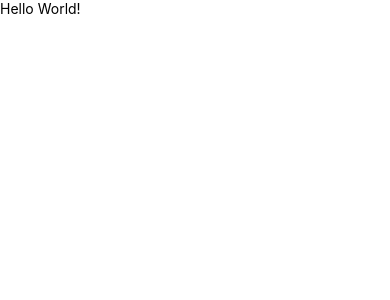
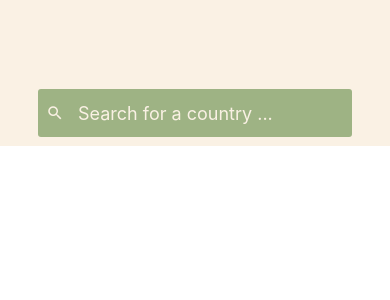
Before and after one commit to SofTob/Project0, a React Native app: screen / in a window 390 px wide. Shown: the top 300 px of the page. Built offline with nearby package versions, Linux system fonts and the light colour scheme.

Commit message:
Co-authored-by: sofiaburkow <sofiaburkow@users.noreply.github.com> Started working on searchbarcomponent

```diff
--- a/App.tsx
+++ b/App.tsx
@@ -1,7 +1,10 @@
-import CountryList from "./src/screens/countryList";
+import { View } from "react-native";
+import CountryList from "./src/screens/CountryList";
 
 export default function App() {
   return (
-    <CountryList></CountryList>
+    <View>
+      <CountryList></CountryList>
+    </View>
   );
 }
--- a/package.json
+++ b/package.json
@@ -9,6 +9,8 @@
     "web": "expo start --web"
   },
   "dependencies": {
+    "@rneui/base": "^4.0.0-rc.7",
+    "@rneui/themed": "^4.0.0-rc.8",
     "expo": "~49.0.10",
     "expo-status-bar": "~1.6.0",
     "react": "18.2.0",
--- /dev/null
+++ b/src/components/mySearchBar/MySearchBar.tsx
@@ -0,0 +1,32 @@
+import React from 'react';
+import { SearchBar } from '@rneui/themed';
+import MySearchBarStyle from './MySearchBarStyle';
+
+type SearchBarComponentProps = {};
+
+const MySearchBar:React.FunctionComponent<SearchBarComponentProps> = () => {
+
+    const [search, setSearch] = React.useState('');
+
+    const updateSearch = (search:string) => {
+        setSearch(search);
+    };
+
+    return (
+        <SearchBar
+        placeholder='Search for a country ...'
+        onChangeText={updateSearch}
+        value={search}
+
+        containerStyle={MySearchBarStyle.containerStyle}
+        inputContainerStyle={MySearchBarStyle.inputContainerStyle}
+        inputStyle={MySearchBarStyle.inputStyle}
+        searchIcon={MySearchBarStyle.searchIcon}
+        clearIcon={MySearchBarStyle.clearIcon}
+        placeholderTextColor={'#FAF1E4'}
+        selectionColor={'#CEDEBD'}
+        />
+    )
+};
+
+export default MySearchBar;
--- /dev/null
+++ b/src/components/mySearchBar/MySearchBarStyle.tsx
@@ -0,0 +1,27 @@
+import { StyleSheet } from "react-native";
+
+const MySearchBarStyle = StyleSheet.create({
+    containerStyle: {
+        backgroundColor: 'transparent',
+        borderWidth: 0,
+        borderBottomColor: 'transparent',
+        borderTopColor: 'transparent'
+    },
+    inputContainerStyle: {
+        backgroundColor: '#9EB384',
+        borderWidth: 0,
+        borderBottomColor: 'transparent',
+        borderTopColor: 'transparent'
+    },
+    inputStyle: {
+        color: '#FAF1E4',
+    },
+    searchIcon: {
+        color: '#FAF1E4',
+    },
+    clearIcon: {
+        color: '#FAF1E4',
+    },
+});
+
+export default MySearchBarStyle;
--- /dev/null
+++ b/src/screens/ScreenStyle.tsx
@@ -0,0 +1,15 @@
+import { StyleSheet } from "react-native";
+
+const ScreenStyle = StyleSheet.create({
+    mySearchBar: {
+        marginTop: 80,
+        marginHorizontal: 30,
+    },
+    background: {
+        width: '100%',
+        height: '100%',
+        backgroundColor: '#FAF1E4',
+    },
+});
+
+export default ScreenStyle;
--- a/src/screens/countryList.tsx
+++ b/src/screens/countryList.tsx
@@ -1,9 +1,16 @@
 import React from 'react';
-import { Text } from 'react-native';
+import { View } from 'react-native';
+import MySearchBar from '../components/mySearchBar/MySearchBar';
+import ScreenStyle from './ScreenStyle';
 
 const CountryList = () => {
+
     return (
-        <Text>Hello World!</Text>
+        <View style={ScreenStyle.background}>
+            <View style={ScreenStyle.mySearchBar}>
+                <MySearchBar></MySearchBar>
+            </View>
+        </View>
     );
 }
 
```
Also changed, not shown: src/components/searchBar.tsx (deleted), 1 other file (tests, documents, lock files or other folders).
